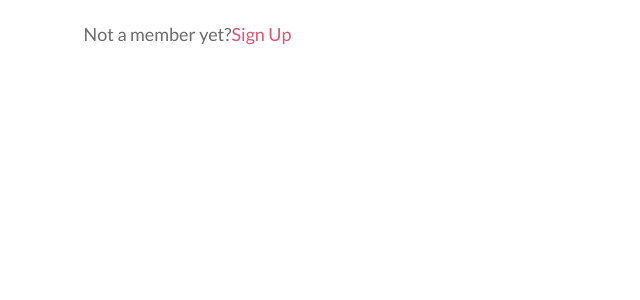
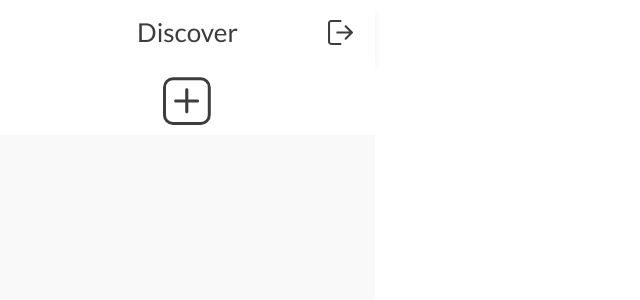
Before and after one commit to luanateixeira148/final, a React (Create React App) app: page / in a window 1280 px wide. Shown: the top 300 px of the page, without its empty margins (0-640 px from the left). Built offline with nearby package versions, Linux system fonts and the light colour scheme.

Commit message:
Main page needs Card component

```diff
--- a/src/App.js
+++ b/src/App.js
@@ -7,12 +7,13 @@ import PostNav from './comps/PostNav';
 
 
 import Post from './pages/Post';
+import Main from './pages/Main';
 
 
 function App() {
   return (
     <div className="App">
-      <LoginSignup />
+      <Main />
     </div>
   );
 }
--- a/src/comps/PostNav/index.js
+++ b/src/comps/PostNav/index.js
@@ -14,6 +14,7 @@ align-items:center;
 const PlusIcon = styled.div`
 width:50px;
 height:50px;
+cursor:pointer;
 `;
 
 const PostNav = ({ onClick }) => {
--- /dev/null
+++ b/src/pages/Main/index.js
@@ -0,0 +1,17 @@
+import HeaderLogOut from '../../comps/HeaderLogOut';
+import PostNav from '../../comps/PostNav';
+
+import './Main.scss';
+
+
+const Main = () => {
+
+
+return <div className="main">
+<HeaderLogOut text="Discover"/>
+
+<PostNav />
+</div>
+}
+
+export default Main;
```
Also changed, not shown: src/pages/Main/Main.scss (added).
